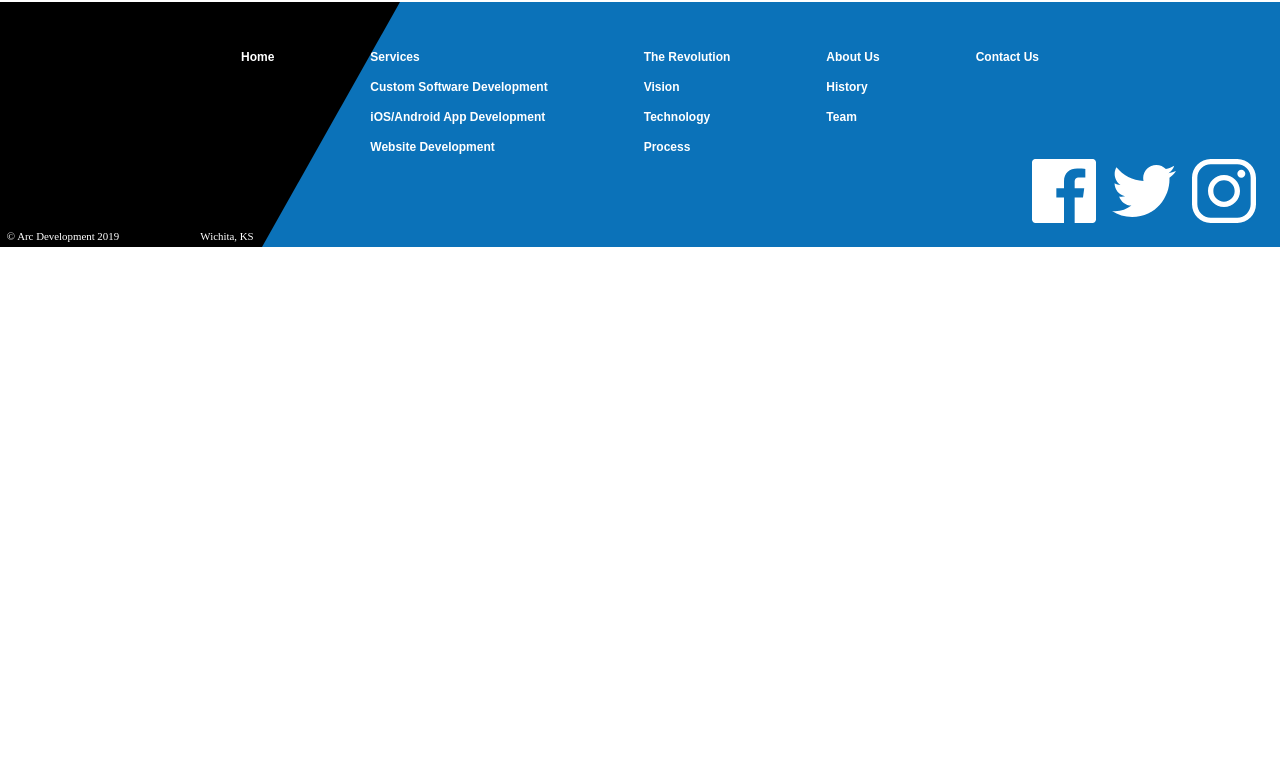
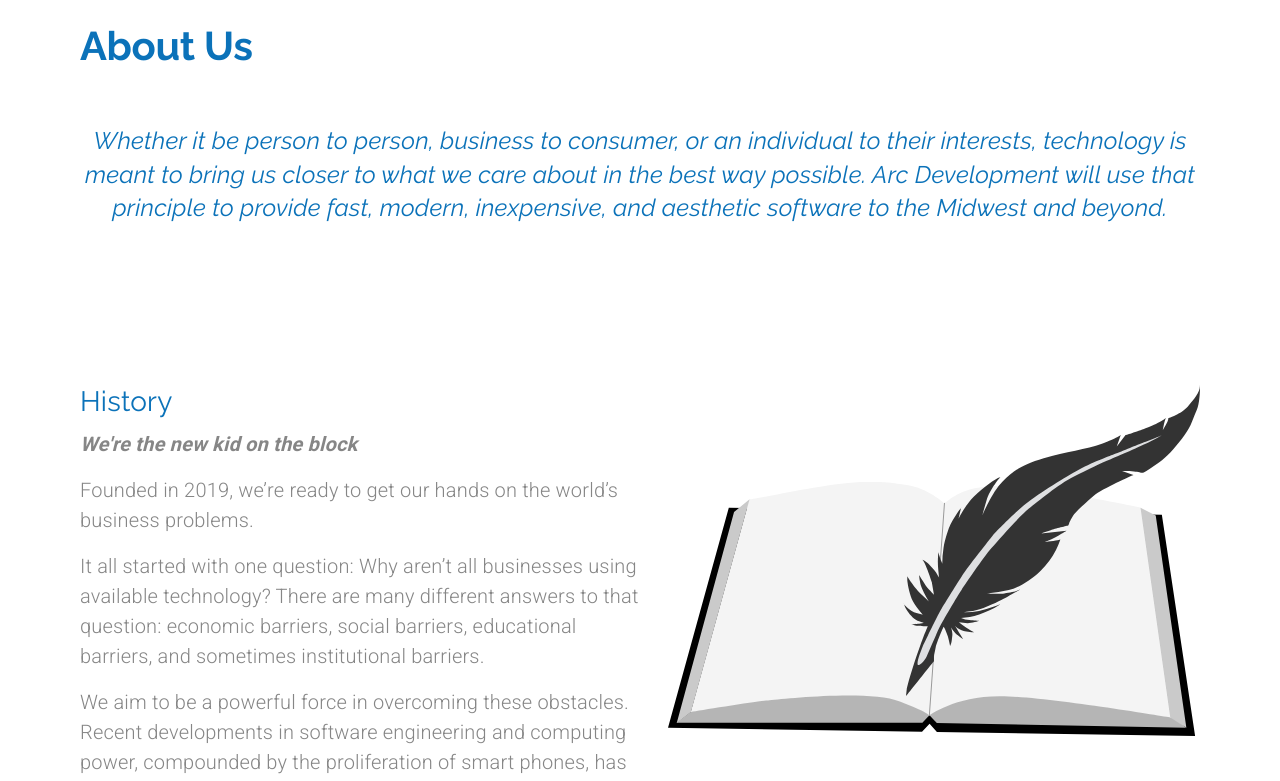
Before and after one commit to sarahflynn/arcdev, a React (Create React App) app: page /about in a window 1280 px wide. Shown: the part 128-909 px from the top of the page. Before the commit the page ends 800 px from the top, so only its background shows below. Built offline with nearby package versions, Linux system fonts and the light colour scheme.

Commit message:
about page done

```diff
--- a/src/assets/index.js
+++ b/src/assets/index.js
@@ -25,6 +25,9 @@
 export { default as mockup } from "./img/mockupIcon.svg";
 export { default as outreach } from "./img/outreach.svg";
 export { default as review } from "./img/reviewIcon.svg";
+export { default as history } from "./img/history.svg";
+export { default as profile } from "./img/founder.jpg";
+export { default as puppy } from "./img/puppy.svg";
 export { default as revolutionBackground } from "./img/repeatingBackground.svg";
 export { default as roots } from "./img/root.svg";
 export { default as seo } from "./img/seo.svg";
@@ -33,6 +36,7 @@
 export { default as twitter } from "./img/twitter.svg";
 export { default as vision } from "./img/vision.svg";
 export { default as websitesIcon } from "./img/websiteIcon.svg";
+export { default as yearbook } from "./img/yearbook.svg";
 
 // Animations
 export { default as automationAnimation } from "./animations/automationAnimation/data.json";
--- a/src/components/App.js
+++ b/src/components/App.js
@@ -3,6 +3,7 @@
 import { ThemeProvider } from "@material-ui/styles";
 
 import {
+  About,
   CustomSoftware,
   Footer,
   Header,
@@ -84,7 +85,11 @@
             path="/revolution"
             render={(props) => <Revolution setValue={setValue} />}
           />
-          <Route exact path="/about" component={() => <div>About Us</div>} />
+          <Route
+            exact
+            path="/about"
+            render={(props) => <About setValue={setValue} />}
+          />
           <Route
             exact
             path="/contact"
--- /dev/null
+++ b/src/components/containers/About.js
@@ -0,0 +1,267 @@
+import React from "react";
+import { makeStyles, useTheme } from "@material-ui/core/styles";
+import {
+  Avatar,
+  Grid,
+  Hidden,
+  Typography,
+  useMediaQuery,
+} from "@material-ui/core";
+
+import { history, profile, puppy, yearbook } from "../../assets/index";
+
+import { CallToAction } from "../index";
+
+const useStyles = makeStyles((theme) => ({
+  missionStatement: {
+    fontStyle: "italic",
+    fontWeight: 300,
+    fontSize: "1.5rem",
+    maxWidth: "50em",
+    lineHeight: 1.4,
+  },
+  rowContainer: {
+    paddingLeft: "5em",
+    paddingRight: "5em",
+    [theme.breakpoints.down("sm")]: {
+      paddingLeft: "1.5em",
+      paddingRight: "1.5em",
+    },
+  },
+  avatar: {
+    height: "25em",
+    width: "25em",
+    [theme.breakpoints.down("sm")]: {
+      height: "20em",
+      width: "20em",
+      maxHeight: 300,
+      maxWidth: 300,
+    },
+  },
+}));
+
+export default function About(props) {
+  const classes = useStyles();
+  const theme = useTheme();
+  const matchesMD = useMediaQuery(theme.breakpoints.down("md"));
+  const { setValue } = props;
+
+  return (
+    <Grid container direction="column">
+      <Grid
+        item
+        className={classes.rowContainer}
+        style={{ marginTop: matchesMD ? "1em" : "2em" }}
+      >
+        <Typography align={matchesMD ? "center" : undefined} variant="h2">
+          About Us
+        </Typography>
+      </Grid>
+      <Grid
+        item
+        container
+        justify="center"
+        className={classes.rowContainer}
+        style={{ marginTop: "3em" }}
+      >
+        <Typography
+          variant="h4"
+          align="center"
+          className={classes.missionStatement}
+        >
+          Whether it be person to person, business to consumer, or an individual
+          to their interests, technology is meant to bring us closer to what we
+          care about in the best way possible. Arc Development will use that
+          principle to provide fast, modern, inexpensive, and aesthetic software
+          to the Midwest and beyond.
+        </Typography>
+      </Grid>
+      <Grid
+        item
+        container
+        className={classes.rowContainer}
+        style={{ marginTop: "10em", marginBottom: "10em" }}
+        direction={matchesMD ? "column" : "row"}
+        alignItems={matchesMD ? "center" : undefined}
+        justify="space-between"
+      >
+        <Grid item>
+          <Grid
+            item
+            container
+            direction="column"
+            lg
+            style={{ maxWidth: "35em" }}
+          >
+            <Grid item>
+              <Typography
+                align={matchesMD ? "center" : undefined}
+                variant="h4"
+                gutterBottom
+              >
+                History
+              </Typography>
+            </Grid>
+            <Grid item>
+              <Typography
+                variant="body1"
+                align={matchesMD ? "center" : undefined}
+                paragraph
+                style={{ fontWeight: 700, fontStyle: "italic" }}
+              >
+                We're the new kid on the block
+              </Typography>
+              <Typography
+                variant="body1"
+                align={matchesMD ? "center" : undefined}
+                paragraph
+              >
+                Founded in 2019, we’re ready to get our hands on the world’s
+                business problems.
+              </Typography>
+              <Typography
+                variant="body1"
+                align={matchesMD ? "center" : undefined}
+                paragraph
+              >
+                It all started with one question: Why aren’t all businesses
+                using available technology? There are many different answers to
+                that question: economic barriers, social barriers, educational
+                barriers, and sometimes institutional barriers.
+              </Typography>
+              <Typography
+                variant="body1"
+                align={matchesMD ? "center" : undefined}
+                paragraph
+              >
+                We aim to be a powerful force in overcoming these obstacles.
+                Recent developments in software engineering and computing power,
+                compounded by the proliferation of smart phones, has opened up
+                infinite worlds of possibility. Things that have always been
+                done by hand can now be done digitally and automatically, and
+                completely new methods of interaction are created daily. Taking
+                full advantage of these advancements is the name of the game.
+              </Typography>
+              <Typography
+                variant="body1"
+                align={matchesMD ? "center" : undefined}
+                paragraph
+              >
+                All this change can be a lot to keep up with, and that’s where
+                we come in.
+              </Typography>
+            </Grid>
+          </Grid>
+        </Grid>
+        <Grid item>
+          <Grid item container justify="center" lg>
+            <img
+              src={history}
+              alt="quill pen sitting on top of book"
+              style={{ maxHeight: matchesMD ? 200 : "22em" }}
+            />
+          </Grid>
+        </Grid>
+      </Grid>
+      <Grid
+        item
+        container
+        direction="column"
+        alignItems="center"
+        className={classes.rowContainer}
+        style={{ marginBottom: "15em" }}
+      >
+        <Grid item>
+          <Typography align="center" variant="h4" gutterBottom>
+            Team
+          </Typography>
+        </Grid>
+        <Grid item>
+          <Typography variant="body1" paragraph align="center">
+            Zachary Reece, Founder
+          </Typography>
+          <Typography variant="body1" paragraph align="center">
+            I started coding when I was 9 years old.
+          </Typography>
+        </Grid>
+        <Grid item>
+          <Avatar alt="founder" src={profile} className={classes.avatar} />
+        </Grid>
+        <Grid item container justify={matchesMD ? "center" : undefined}>
+          <Hidden lgUp>
+            <Grid item lg style={{ maxWidth: "45em", padding: "1.25em" }}>
+              <Typography variant="body1" align="center" paragraph>
+                I taught myself basic coding from a library book in third grade,
+                and ever since then my passion has solely been set on learning —
+                learning about computers, learning mathematics and philosophy,
+                studying design, always just learning.
+              </Typography>
+              <Typography variant="body1" align="center" paragraph>
+                Now I’m ready to apply everything I’ve learned, and to help
+                others with the intuition I have developed.
+              </Typography>
+            </Grid>
+          </Hidden>
+          <Grid
+            item
+            container
+            direction="column"
+            lg
+            alignItems={matchesMD ? "center" : undefined}
+            style={{ marginBottom: matchesMD ? "2.5em" : 0 }}
+          >
+            <Grid item>
+              <img
+                src={yearbook}
+                alt="yearbook page about founder"
+                style={{ maxWidth: matchesMD ? 300 : undefined }}
+              />
+            </Grid>
+            <Grid item>
+              <Typography variant="caption">
+                a page from my Sophomore yearbook
+              </Typography>
+            </Grid>
+          </Grid>
+          <Hidden mdDown>
+            <Grid item lg style={{ maxWidth: "45em", padding: "1.25em" }}>
+              <Typography variant="body1" align="center" paragraph>
+                I taught myself basic coding from a library book in third grade,
+                and ever since then my passion has solely been set on learning —
+                learning about computers, learning mathematics and philosophy,
+                studying design, always just learning.
+              </Typography>
+              <Typography variant="body1" align="center" paragraph>
+                Now I’m ready to apply everything I’ve learned, and to help
+                others with the intuition I have developed.
+              </Typography>
+            </Grid>
+          </Hidden>
+          <Grid
+            item
+            container
+            direction="column"
+            lg
+            alignItems={matchesMD ? "center" : "flex-end"}
+          >
+            <Grid item>
+              <img
+                src={puppy}
+                alt="grey spotted puppy"
+                style={{ maxWidth: matchesMD ? 300 : undefined }}
+              />
+            </Grid>
+            <Grid item>
+              <Typography variant="caption">
+                my miniature dapple dachshund, Sterling
+              </Typography>
+            </Grid>
+          </Grid>
+        </Grid>
+      </Grid>
+      <Grid item>
+        <CallToAction setValue={setValue} />
+      </Grid>
+    </Grid>
+  );
+}
--- a/src/components/index.js
+++ b/src/components/index.js
@@ -1,3 +1,4 @@
+export { default as About } from "./containers/About";
 export { default as ButtonArrow } from "./ui/ButtonArrow";
 export { default as CallToAction } from "./ui/CallToAction";
 export { default as CustomSoftware } from "./containers/CustomSoftware";
```
